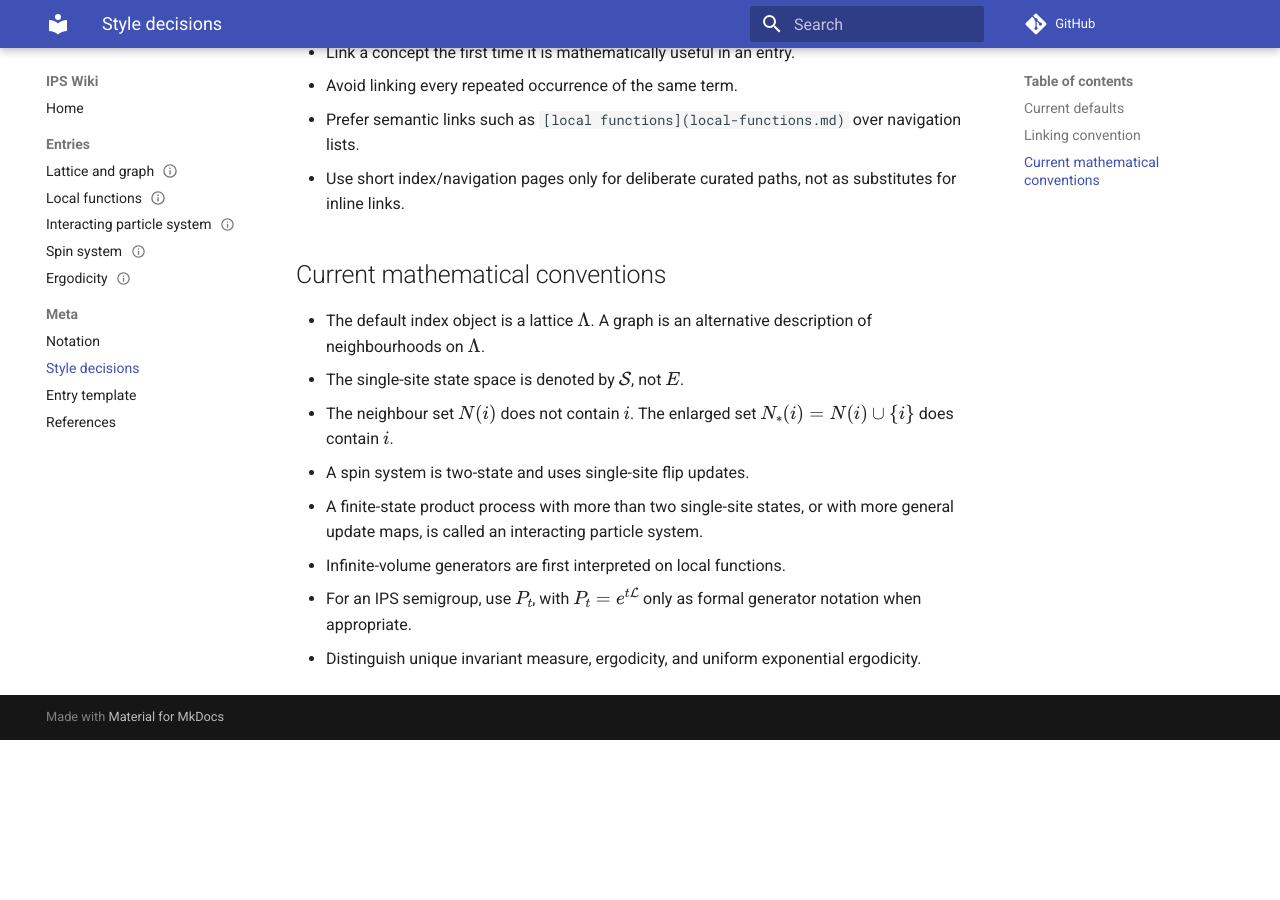
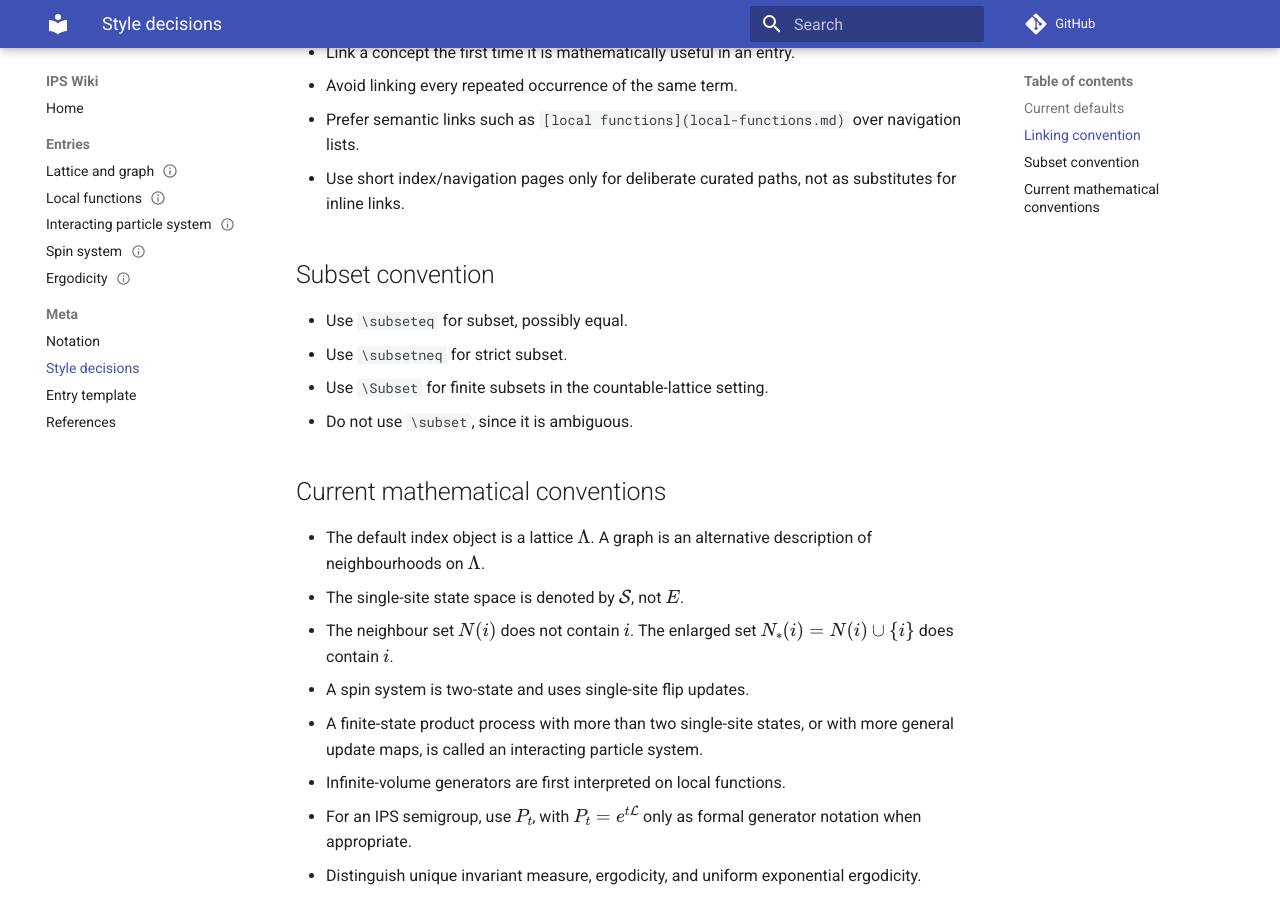
Before and after one commit to maciejgluchowski86-beep/ips-wiki, an MkDocs documentation site: the page built from docs/meta/style-decisions.md, in a window 1280 px wide and 900 px high, scrolled down 786 px. Built offline with MkDocs 1.6.1 and Material for MkDocs 9.7.7, drawn with Linux system fonts in a browser that asks for light colours; comment, search, counter and statistics services are not loaded; before the commit the page ends 1526 px from its top, so only the background shows below that.

Commit message:
Add subset convention to style decisions

```diff
--- a/docs/meta/style-decisions.md
+++ b/docs/meta/style-decisions.md
@@ -27,6 +27,13 @@ This page records durable style choices for the public IPS wiki.
 - Prefer semantic links such as `[local functions](local-functions.md)` over navigation lists.
 - Use short index/navigation pages only for deliberate curated paths, not as substitutes for inline links.
 
+## Subset convention
+
+- Use `\subseteq` for subset, possibly equal.
+- Use `\subsetneq` for strict subset.
+- Use `\Subset` for finite subsets in the countable-lattice setting.
+- Do not use `\subset`, since it is ambiguous.
+
 ## Current mathematical conventions
 
 - The default index object is a lattice \(\Lambda\). A graph is an alternative description of neighbourhoods on \(\Lambda\).
```
